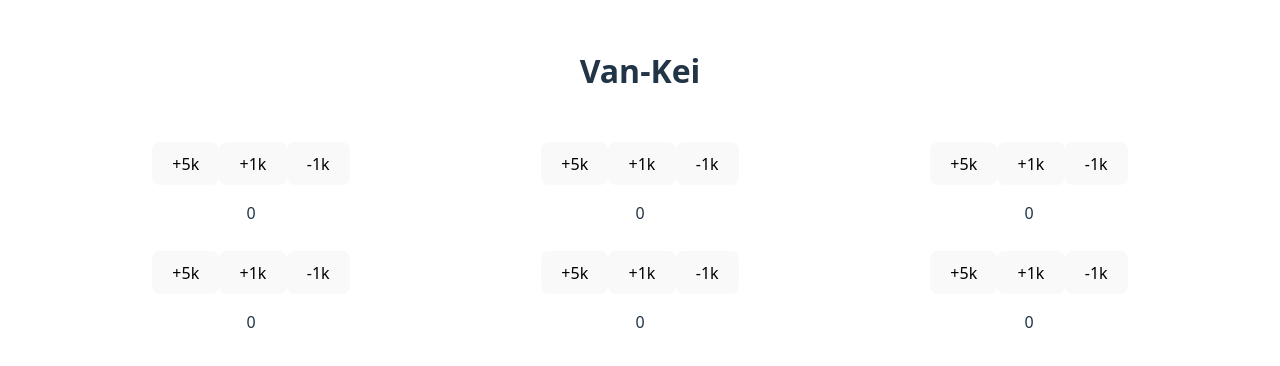
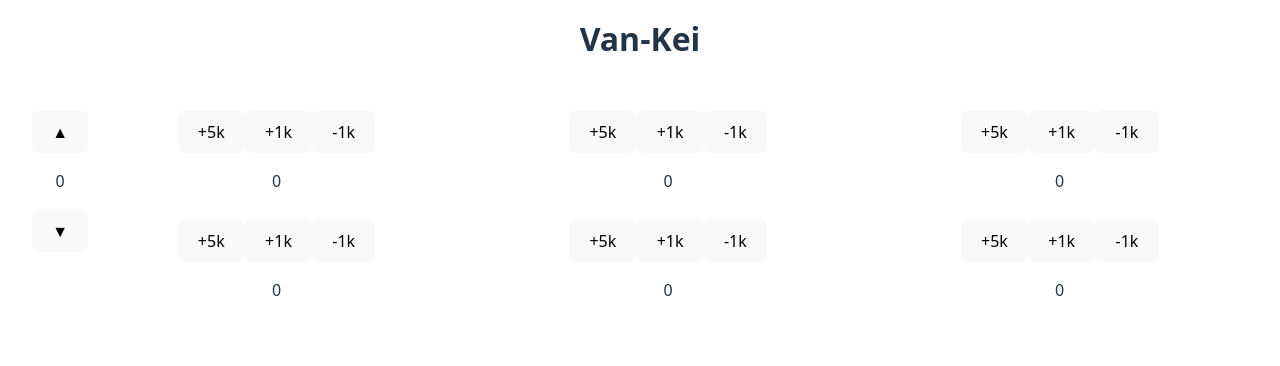
Before and after one commit to yutarohabu/Van-kei, a React (Vite) app: page / in a window 1280 px wide. Shown: the top 366 px of the page. Built offline with nearby package versions, Linux system fonts and the light colour scheme.

Commit message:
エネルギーカウンター追加

```diff
--- a/src/App.css
+++ b/src/App.css
@@ -1,7 +1,6 @@
 #root {
   max-width: 1280px;
   margin: 0 auto;
-  padding: 2rem;
   text-align: center;
 }
 
@@ -33,8 +32,13 @@
   }
 } */
 
+.contents{
+  display: flex;
+  padding: 2rem;
+}
+
 .card {
-  padding: 2em;
+
 }
 
 .read-the-docs {
--- a/src/App.jsx
+++ b/src/App.jsx
@@ -1,13 +1,17 @@
 import './App.css'
 import { Cards } from './component/cards/cards'
+import { E_counter } from './component/e_counter/e_counter'
 
 function App() {
 
   return (
     <>
       <h1>Van-Kei</h1>
-      <div className="card">
-        <Cards />
+      <div className="contents">
+        <E_counter />
+        <div className="card">
+          <Cards />
+        </div>
       </div>
       {/* <p className="read-the-docs">
         数字をクリックするとリセットされます
--- /dev/null
+++ b/src/component/e_counter/e_counter.jsx
@@ -0,0 +1,17 @@
+import styles from "./e_counter.module.css"
+import { useState } from "react"
+
+export const E_counter = () => {
+    console.log('e_counter component throw')
+    const [ene, setEne] = useState(0)
+
+    return(
+        <div className={styles.contents_box}>
+            <button className={styles.up_button} onClick={()=>{if(ene < 10){setEne((count)=> count + 1)}}}>▲</button>
+            <div onClick={()=>setEne(0)}>
+                <p>{ene}</p>
+            </div>
+            <button className={styles.down_button} onClick={()=>{if(ene > 0){setEne((count)=> count - 1)}}}>▼</button>
+        </div>
+    )
+}
--- /dev/null
+++ b/src/component/e_counter/e_counter.module.css
@@ -0,0 +1,4 @@
+.contents_box{
+    display: flex;
+    flex-direction: column;
+}
```
Also changed, not shown: index.html (indentation only).
